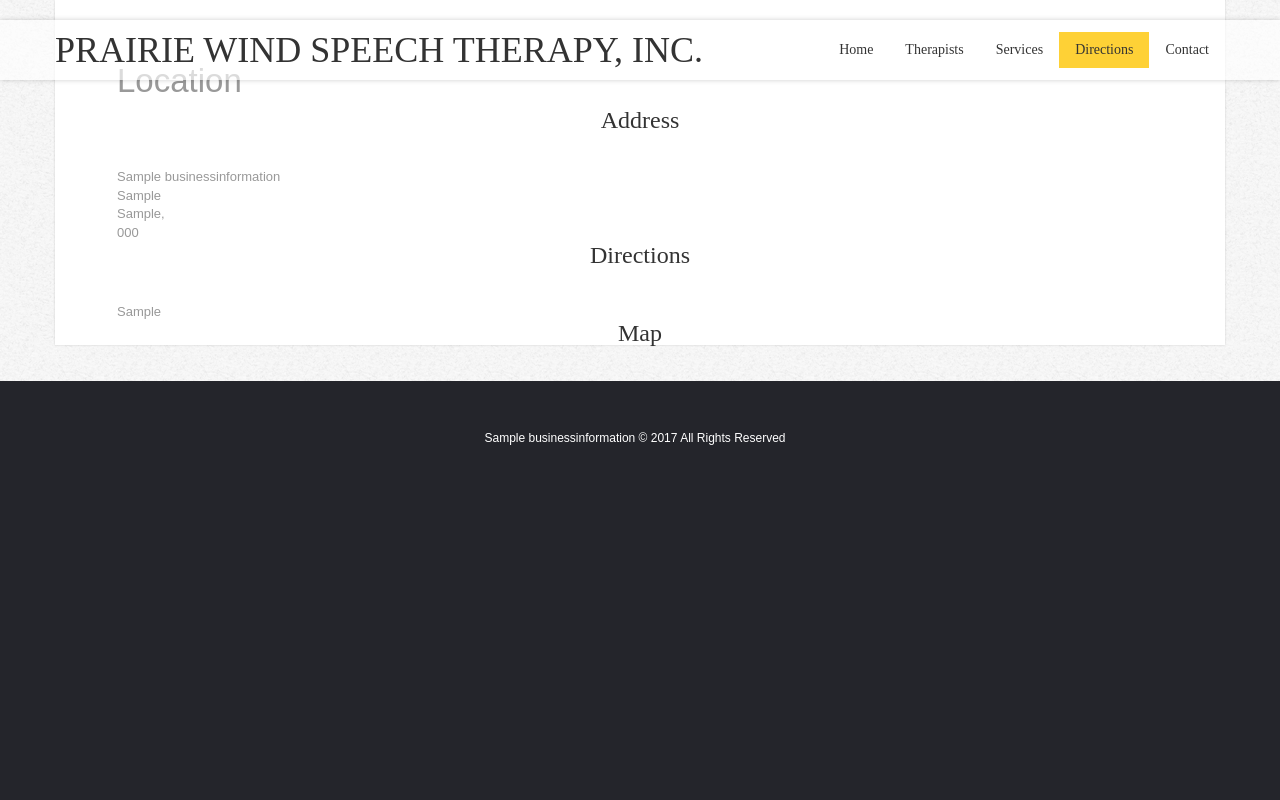
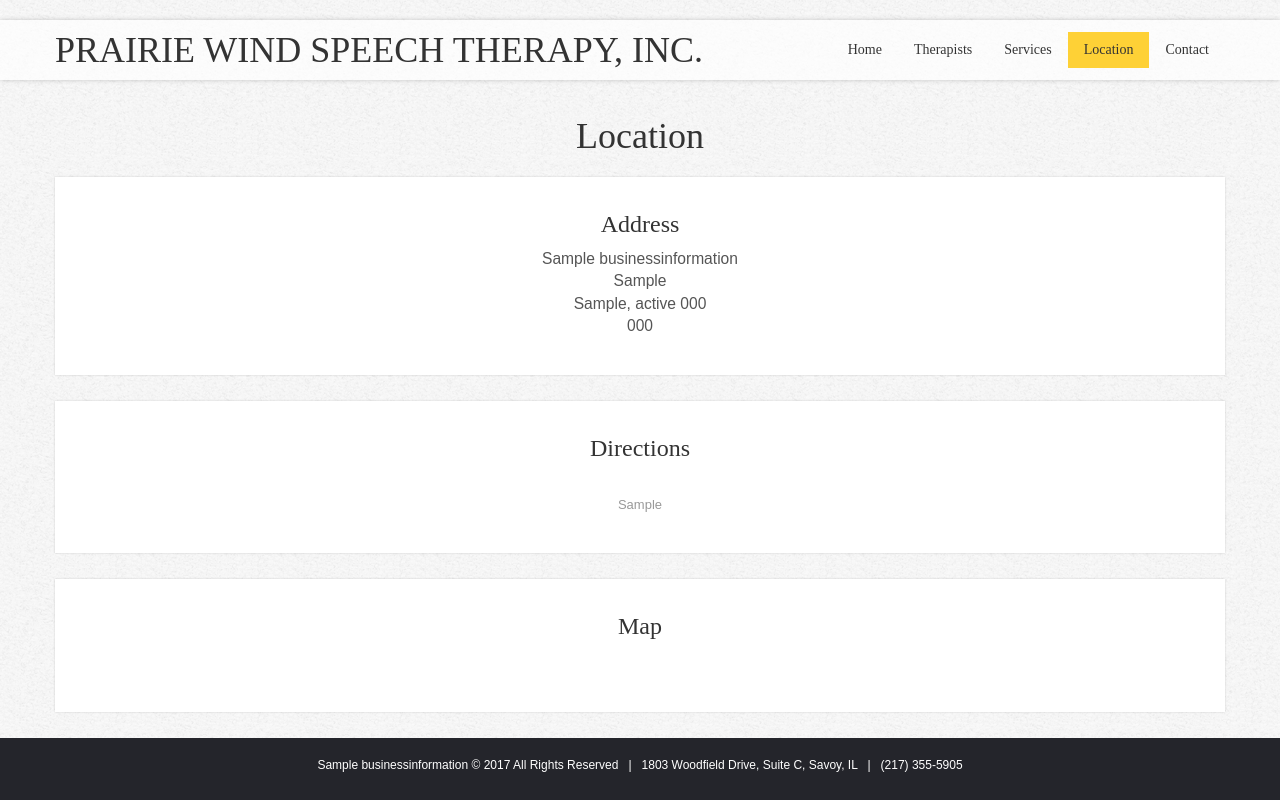
Before and after one commit to jongund/pws2, a Django app: page /directions/ in a window 1280 px wide. Run offline with Django 3.2, Linux system fonts and the light colour scheme; tables that the repository leaves empty hold one stand-in row (values such as "Sample post"); some libraries are stand-ins or nearby versions; some web fonts are replaced.

Commit message:
updated templates

```diff
--- a/pws2/templates/base.html
+++ b/pws2/templates/base.html
@@ -87,13 +87,13 @@
 <div class="main">
     <header id="stuck_container">
         <div class="container">
-            <h1 class="navbar-brand navbar-brand_"><a href="index.html">Prairie Wind Speech Therapy, Inc.</a></h1>
+            <h1 class="navbar-brand navbar-brand_"><a href="{% url 'show_home' %}">Prairie Wind Speech Therapy, Inc.</a></h1>
             <nav class="navbar navbar-default navbar-static-top tm_navbar clearfix">
                 <ul class="nav sf-menu clearfix">
                     <li><a href="{% url 'show_home'       %}">Home</a></li>
                     <li><a href="{% url 'show_people'     %}">Therapists</a></li>
                     <li><a href="{% url 'show_services'   %}">Services</a></li>
-                    <li><a href="{% url 'show_directions' %}">Directions</a></li>
+                    <li><a href="{% url 'show_directions' %}">Location</a></li>
                     <li><a href="{% url 'show_contact'    %}">Contact</a></li>
                 </ul>
             </nav>
@@ -115,6 +115,7 @@
 
 </script>
 
+
 <main>
 {% block content %}
 
@@ -124,10 +125,23 @@
 <!--footer-->
 <footer>
     <div class="container">
-        <p>{{businessinfo.business_title}} &copy; <em id="copyright-year"></em> All Rights Reserved <br><span></p>
+        <p><a href="{% url 'show_home' %}">{{businessinfo.business_title}}</a> &copy; <em id="copyright-year"></em> All Rights Reserved &nbsp;&nbsp;|&nbsp;&nbsp; 1803 Woodfield Drive, Suite C, Savoy, IL &nbsp;&nbsp;|&nbsp;&nbsp; <a href="tel:1-217-355-5905">(217) 355-5905</a> </p>
     </div>
 </footer>
 <script src="{% static 'js/bootstrap.min.js' %}"></script>
 <script src="{% static 'js/tm-scripts.js' %}"></script>
+
+<script>
+(function(i,s,o,g,r,a,m){i['GoogleAnalyticsObject']=r;i[r]=i[r]||function(){
+(i[r].q=i[r].q||[]).push(arguments)},i[r].l=1*new Date();a=s.createElement(o),
+m=s.getElementsByTagName(o)[0];a.async=1;a.src=g;m.parentNode.insertBefore(a,m)
+})(window,document,'script','//www.google-analytics.com/analytics.js','ga');
+
+ga('create', 'UA-53857233-1', 'auto');
+ga('send', 'pageview');
+
+</script>
+
+
 </body>
 </html>
--- a/pws2/templates/show_directions.html
+++ b/pws2/templates/show_directions.html
@@ -3,32 +3,50 @@
 {% block content %}
 
 
-<div class="content">
-    <div class="thumb-box3">
+<!--content-->
+<div class="content" style="padding-top: 5em;">
+    <div class="thumb-box2">
         <div class="container">
-            <div class="box">
+            <h1 class="title wow fadeIn">Location</h1>
 
-                <h1>Location</h1>
 
-                <h2 id="id_adr">Address</h2>
-                <div>{{businessinfo.business_title}}</div>
-                <div>{{businessinfo.street}}</div>
-                <div>{{businessinfo.city}}, {{bus_info.state}}</div>
-                <div>{{businessinfo.zip}}</div>
+            <div class="row programs">
+                <div class="col-lg-12 col-md-12 col-sm-12 col-xs-12 wow fadeInRight" data-wow-delay="0.2s" style="margin-bottom: 2em">
+                    <div class="box maxheight"  >
+                      <h2 id="id_address" style="margin-bottom: 0.5em; padding-bottom: 0;">Address</h2>
+                      <div style="color: #555; font-size: 120%">{{businessinfo.business_title}}</div>
+                      <div style="color: #555; font-size: 120%">{{businessinfo.street}}</div>
+                      <div style="color: #555; font-size: 120%">{{businessinfo.city}}, {{businessinfo.state}}  {{businessinfo.zip}}</div>
+                      <div style="color: #555; font-size: 120%">{{businessinfo.phone}}</div>
+                    </div>
+                </div>
+            </div>
 
-                <h2 id="id_dir">Directions</h2>
-                {{businessinfo.directions_html|safe}}
+            <div class="row programs">
+                <div class="col-lg-12 col-md-12 col-sm-12 col-xs-12 wow fadeInLeft" data-wow-delay="0.2s" style="margin-bottom: 2em">
+                    <div class="box maxheight"  >
+                      <h2 id="id_directions" >Directions</h2>
+                      {{businessinfo.directions_html|safe}}
+                    </div>
+                </div>
+            </div>
 
-                <h2 id="id_map">Map</h2>
-                <div id="map_canvas"></div>
+            <div class="row programs">
+                <div class="col-lg-12 col-md-12 col-sm-12 col-xs-12 wow fadeInRight" data-wow-delay="0.2s" style="margin-bottom: 2em">
+                    <div class="box maxheight"  >
+                      <h2 id="id_map" >Map</h2>
+                      <div id="map_canvas"></div>
+                    </div>
+                </div>
+            </div>
 
-            </div>
+
         </div>
     </div>
 </div>
 
+
 <script src="https://ajax.googleapis.com/ajax/libs/jquery/1.11.1/jquery.min.js"></script>
-<script src="http://static.prairiewindspeech.com/js/bootstrap.min.js"></script>
 
 <script src="https://maps.googleapis.com/maps/api/js"></script>
 
@@ -57,16 +75,6 @@
   google.maps.event.addDomListener(window, 'load', initialize);
 </script>
 
-<script>
-(function(i,s,o,g,r,a,m){i['GoogleAnalyticsObject']=r;i[r]=i[r]||function(){
-(i[r].q=i[r].q||[]).push(arguments)},i[r].l=1*new Date();a=s.createElement(o),
-m=s.getElementsByTagName(o)[0];a.async=1;a.src=g;m.parentNode.insertBefore(a,m)
-})(window,document,'script','//www.google-analytics.com/analytics.js','ga');
-
-ga('create', 'UA-53857233-1', 'auto');
-ga('send', 'pageview');
-
-</script>
 
 
 {% endblock %}
--- a/pws2/templates/show_people.html
+++ b/pws2/templates/show_people.html
@@ -5,10 +5,10 @@
 <!--content-->
 
 <div class="content" style="padding-top: 3em;">
-    <div class="thumb-box3">
+    <div class="thumb-box2">
         <div class="container">
             <div class="box">
-                <h2>Our Therapists</h2>
+                <h1 class="title wow fadeIn">Our Therapists</h1>
                 <div class="row">
                     {% for p in people %}
                     <div class="col-lg-1 col-md-1 col-sm-1 col-xs-1"></div>
```
Also changed, not shown: pws2/templates/show_home.html (+24 -8 lines), pws2/templates/show_services.html (+24 -4 lines).
